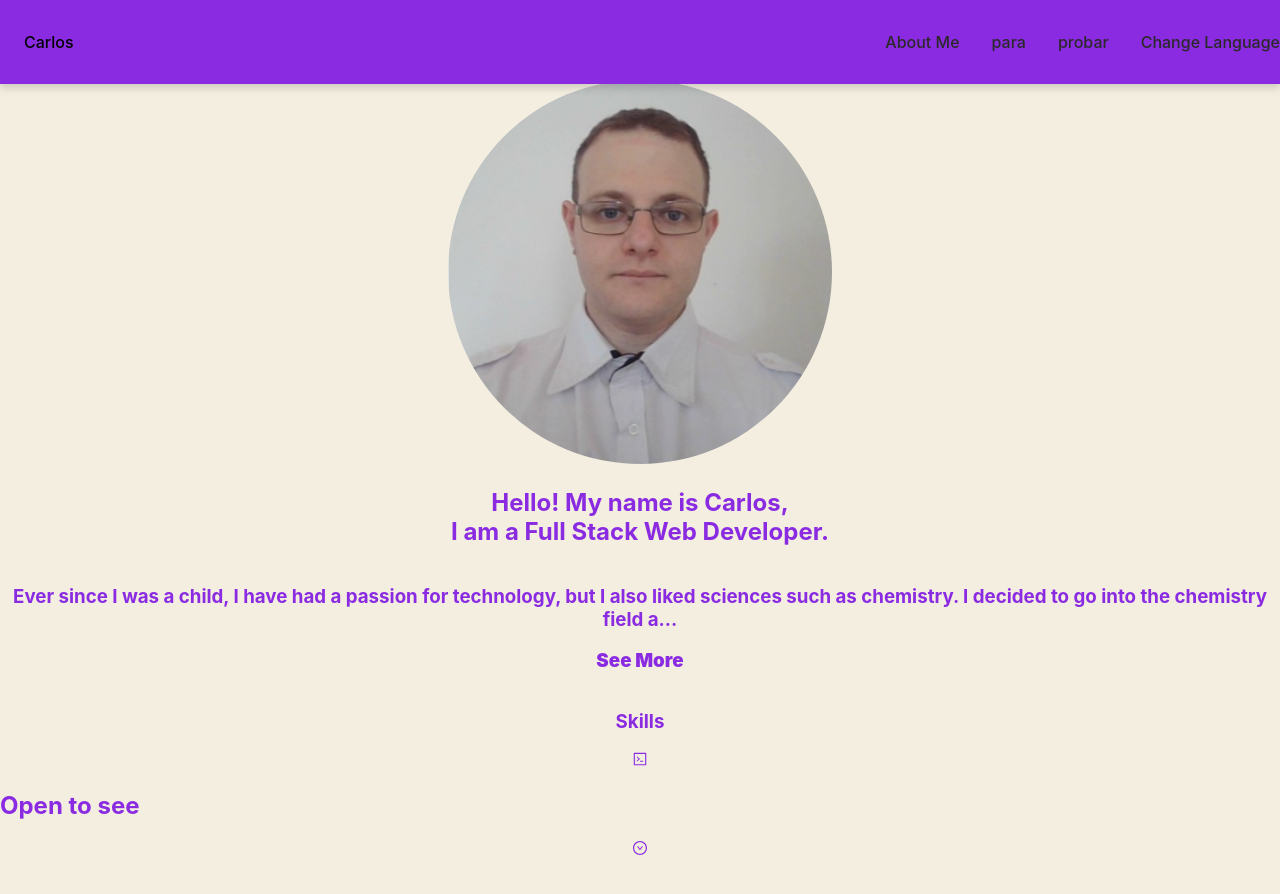
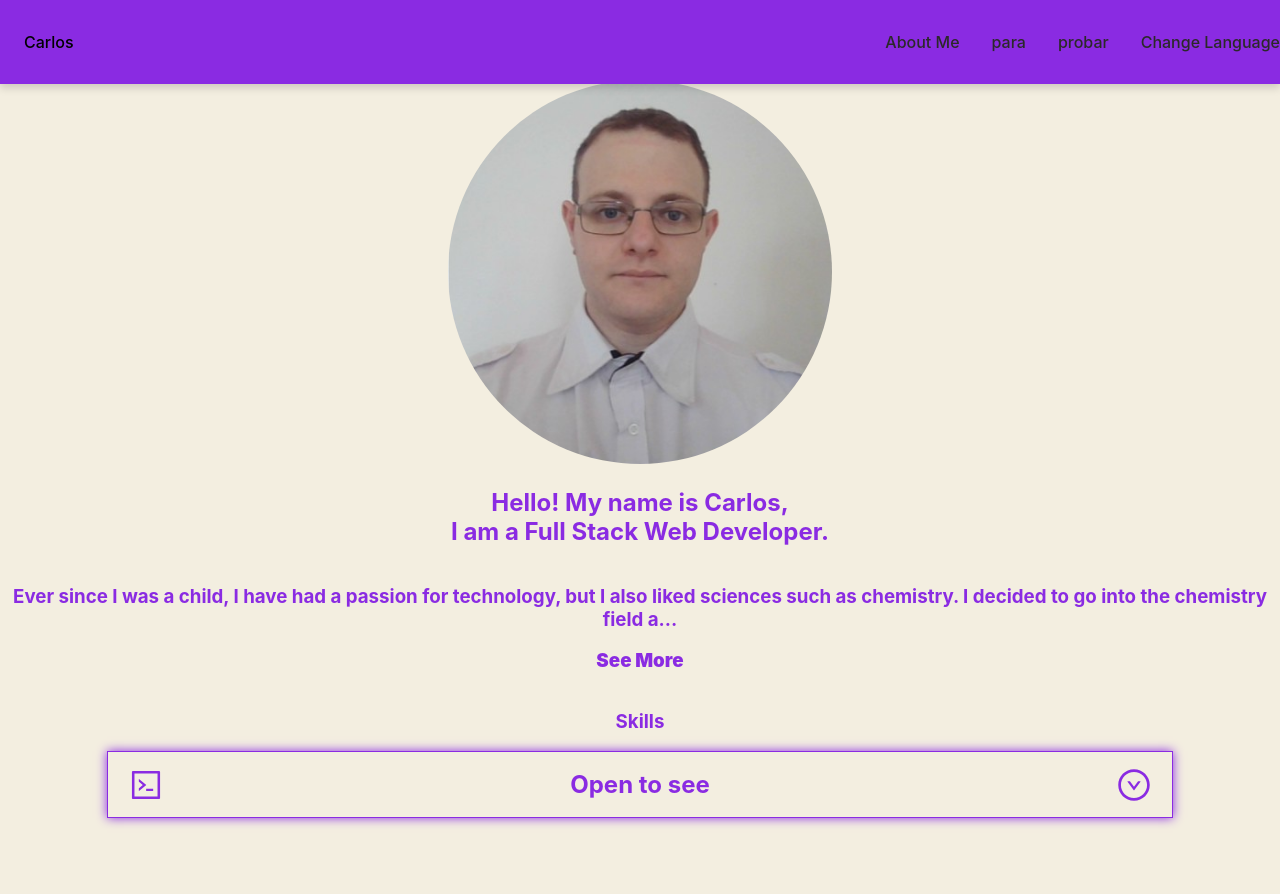
Before and after one commit to cvirgili438/NewPortfolio, a React (Create React App) app: page / in a window 1280 px wide. Shown: the top 894 px of the page. Built offline with nearby package versions, Linux system fonts and the light colour scheme.

Commit message:
animations test

```diff
--- a/src/components/NavBar/NavBar.jsx
+++ b/src/components/NavBar/NavBar.jsx
@@ -54,7 +54,7 @@ export default function NavBar() {
                     </Link></li>
                 <li className={style.nav_li} id='aboutLiES' >
                     <Link className={style.nav_link} onClick={handleShow} to='about' smooth={true}>
-                    <BiHomeHeart  className={style.nav_icon} />About Me
+                    <BiHomeHeart  className={style.nav_icon} />Sobre Mi
                     </Link></li>
 
                 <li className={style.nav_li}>para</li>
--- a/src/components/Skills/Skills.module.css
+++ b/src/components/Skills/Skills.module.css
@@ -1,18 +1,7 @@
 .trans{
     transition: all 3s;
 }
-.skill_show{
-    animation-name: appear;
-    animation-duration: 2s;
-    height:300px;
 
-  }
-  .skill_hidden{
-       height: 0;
-    overflow: hidden;
-    animation-name: disappear;
-    animation-duration: 2s;
-  }
 @keyframes appear {
     from{opacity: 0;}
     to{
@@ -72,13 +61,59 @@
         flex-grow: 1;
         object-fit: cover;
     }
+    .skill_show{
+        animation-name: appear;
+        animation-duration: 2s;
+        height:300px;
 
+      }
+      .skill_hidden{
+           height: 0;
+        overflow: hidden;
+        animation-name: disappear;
+        animation-duration: 2s;
+      }
   }
   @media screen and (min-width:768px){
+    .div_superior{
+        display: flex;
+        flex-direction: column;
+        gap: 0px;
+        align-self: start;
+    }
+    .section_container{
+        display: grid;
+        place-items: center;
+        align-content: center;
+        min-width: 80vw;
+    }
+    .div_skills{
+        display: flex;
+        align-items: center;
+        justify-content: space-between;
+        margin-bottom: auto;
+        gap:80px;
+        border: 1px solid var(--color-primary);
+        box-shadow: 0px 0px 10px 0px var(--color-primary);
+        padding: 20px;
+        height: 25px;
+        width: 80%;
+    }
+    .arrow_down{
+        font-size: 2.25rem;
+    }
+    .div_front{
+        border-bottom: 1px solid var(--color-primary);
+        box-shadow: 0px -5px 10px 1px var(--color-primary) outset;
+    }.div_back{
+        border-top: 1px solid var(--color-primary);
+        box-shadow: 0px 5px 10px 1px var(--color-primary) outset;
+    }
+
     .section_img{
         display: flex;
         height: 200px;
-        width: 300px;
+        width: 500px;
 
     }
     .section_img img {
@@ -95,4 +130,16 @@
         filter: contrast(120%);
 
     }
+    .skill_show{
+        animation-name: appear;
+        animation-duration: 2s;
+        height:max-content;
+
+      }
+      .skill_hidden{
+           height: 0;
+        overflow: hidden;
+        animation-name: disappear;
+        animation-duration: 2s;
+      }
   }
```
